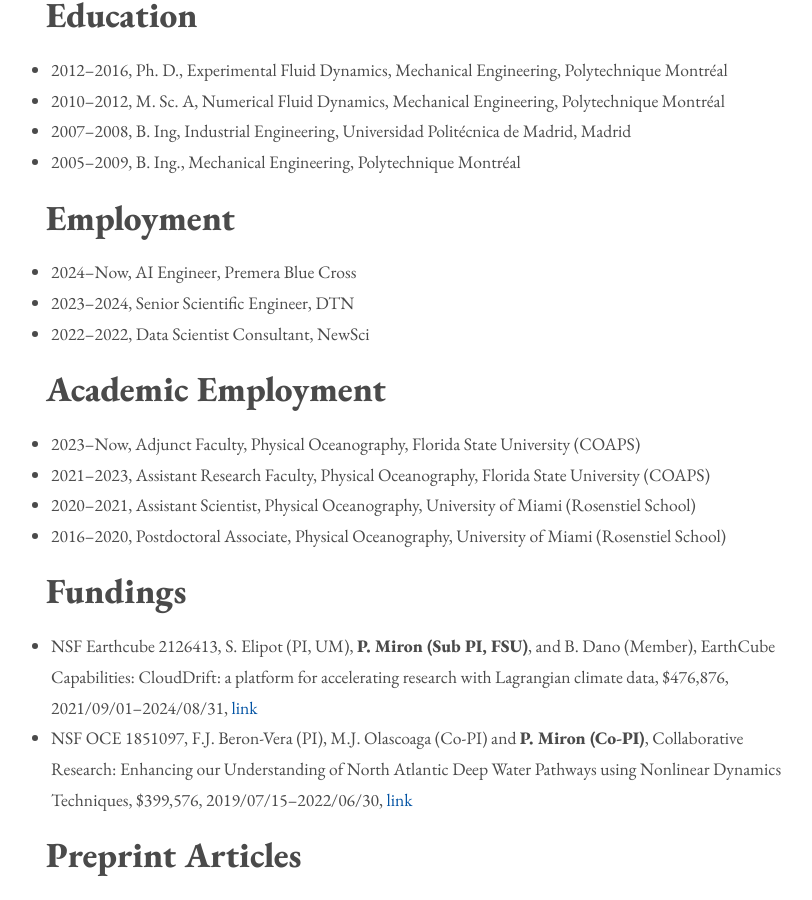
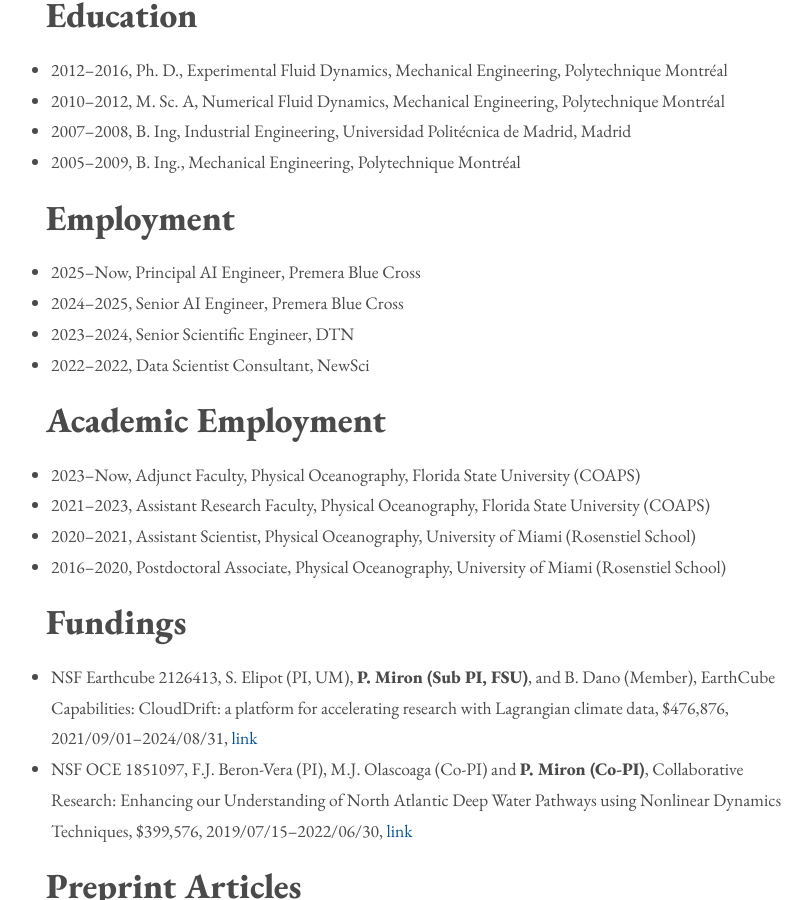
Before and after one commit to philippemiron/philippemiron.github.io, a Jekyll site: the page built from cv.md, in a window 1280 px wide and 900 px high, scrolled down 311 px. Shown: the whole window, without its empty margins (210-1022 px from the left). Built offline with Jekyll 4.4.1, drawn with Linux system fonts in a browser that asks for light colours.

Commit message:
update position

```diff
--- a/_config.yml
+++ b/_config.yml
@@ -11,7 +11,7 @@
 
   # Header and footer text
   header_text: >
-     <h1>AI Engineer at Premera Blue Cross</h1>
+     <h1>Principal AI Engineer at Premera Blue Cross</h1>
      <p>Adjunct Faculty at Florida State University (COAPS)<p>
   header_text_feature_image:
   footer_text: >
--- a/cv.md
+++ b/cv.md
@@ -11,7 +11,8 @@
 + 2005--2009, B. Ing., Mechanical Engineering, Polytechnique Montréal
 
 ## Employment
-+ 2024--Now, AI Engineer, Premera Blue Cross
++ 2025--Now, Principal AI Engineer, Premera Blue Cross
++ 2024--2025, Senior AI Engineer, Premera Blue Cross
 + 2023--2024, Senior Scientific Engineer, DTN
 + 2022--2022, Data Scientist Consultant, NewSci
 
```
